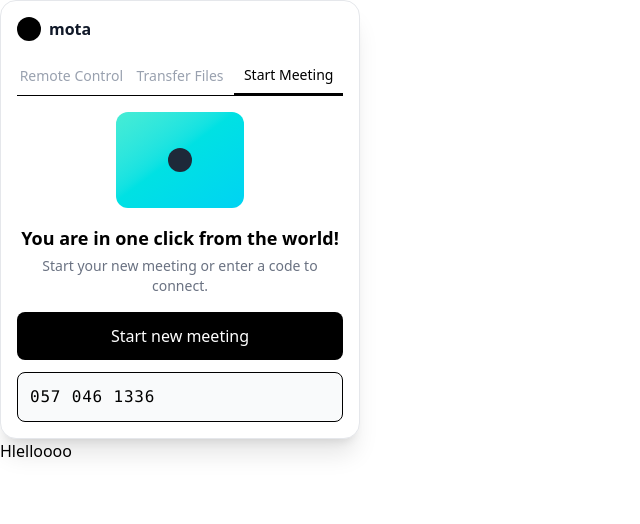
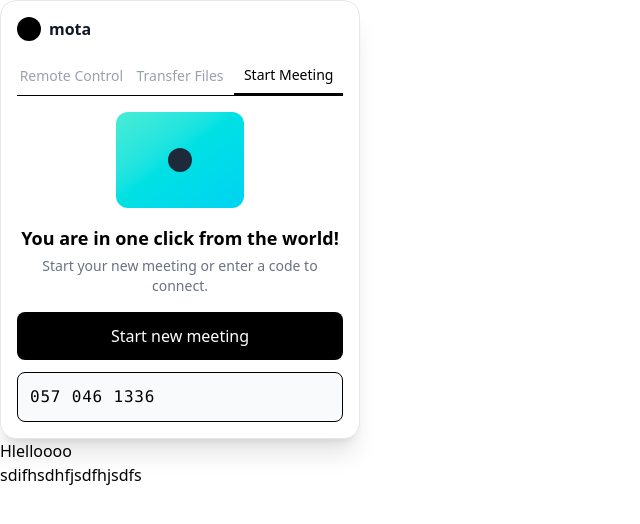
Before and after one commit to theodhorex/hackathon, a Next.js app: page / in a window 1280 px wide. Shown: the top 524 px of the page, without its empty margins (0-640 px from the left). Built offline with nearby package versions, Linux system fonts and the light colour scheme.

Commit message:
second commit

```diff
--- a/app/page.tsx
+++ b/app/page.tsx
@@ -6,6 +6,8 @@ export default function Home() {
     <div>
       <ExtensionPanel />
       <h1>Hlelloooo</h1>
+      <h1>sdifhsdhfjsdfhjsdfs</h1>
+
     </div>
   );
 }
```
